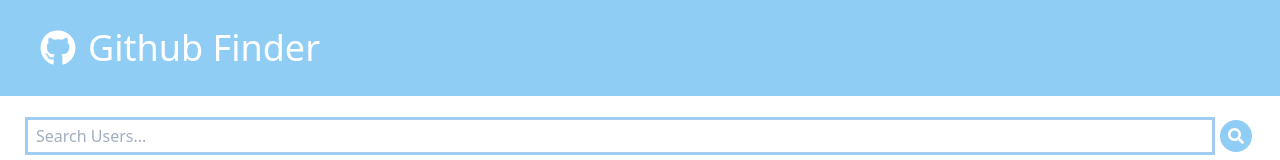
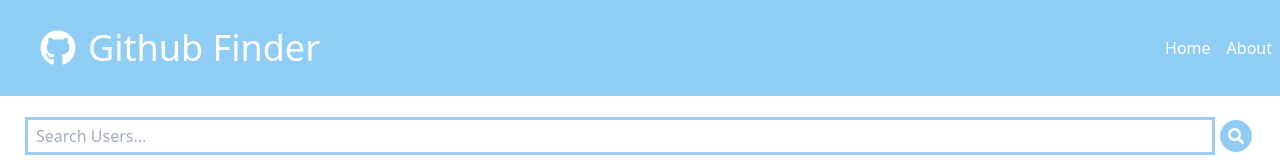
Before and after one commit to aleksanderwalczuk/gh-user-finder, a React (Create React App) app: page / in a window 1280 px wide. Shown: the top 160 px of the page. Built offline with nearby package versions, Linux system fonts and the light colour scheme; no server answers.

Commit message:
components/layout/Navbar.js: added links, centered nav

```diff
--- a/src/components/layout/Navbar.js
+++ b/src/components/layout/Navbar.js
@@ -1,14 +1,21 @@
 import React from "react";
 import { FontAwesomeIcon } from "@fortawesome/react-fontawesome";
 import { faGithub } from "@fortawesome/free-brands-svg-icons";
+import { Link } from "react-router-dom";
 import PropTypes from "prop-types";
 
 const Navbar = ({ title }) => {
     return (
-        <nav className="container flex items-center">
+        <nav className="container flex justify-between items-center mx-auto">
             <div className="flex flex-auto items-center text-white text-lg ml-10">
                 <FontAwesomeIcon icon={faGithub} className="text-4xl" />
                 <h1 className="text-4xl px-1 mx-2 capitalize">{title}</h1>
+            </div>
+            <div >
+                <ul className="flex text-white text-md">
+                    <li className='mx-2'><Link to={'/'}>Home</Link></li>
+                    <li className='mx-2'><Link to={'/about'}>About</Link></li>
+                </ul>
             </div>
         </nav>
     );
```
